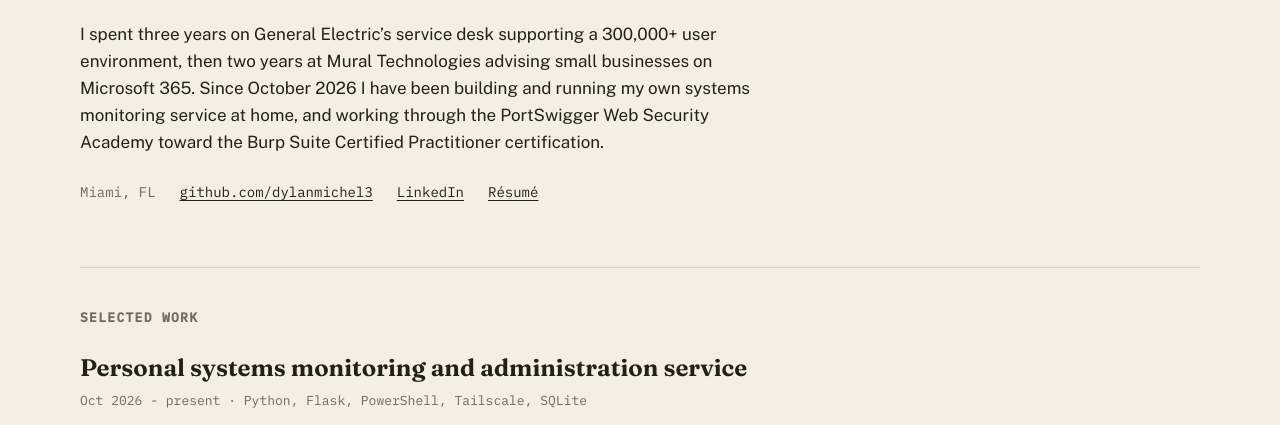
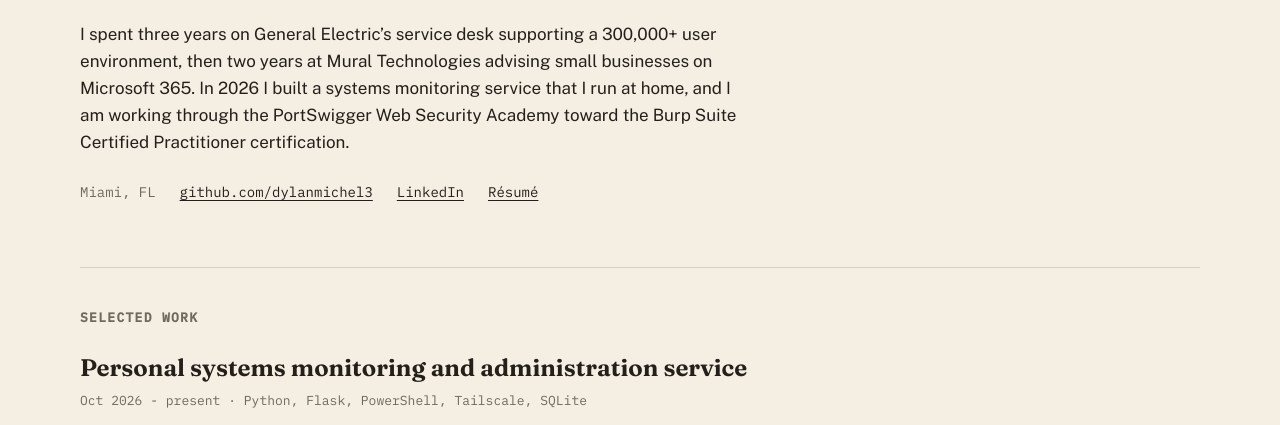
Before and after one commit to dylanmichel3/dylanmichel3.github.io, a plain HTML site: page index.html in a window 1280 px wide. Shown: the part 330-755 px from the top of the page. Drawn offline with nearby package versions, Linux system fonts and the light colour scheme.

Commit message:
Intro: generalize the timeline to 2026

```diff
--- a/index.html
+++ b/index.html
@@ -177,7 +177,7 @@
   <div class="intro" id="top">
     <h1>Dylan Michel</h1>
     <p class="role">IT professional in Miami, Florida. Microsoft 365, Windows endpoints, and the automation that keeps an eye on them.</p>
-    <p>I spent three years on General Electric&rsquo;s service desk supporting a 300,000+ user environment, then two years at Mural Technologies advising small businesses on Microsoft 365. Since October 2026 I have been building and running my own systems monitoring service at home, and working through the PortSwigger Web Security Academy toward the Burp Suite Certified Practitioner certification.</p>
+    <p>I spent three years on General Electric&rsquo;s service desk supporting a 300,000+ user environment, then two years at Mural Technologies advising small businesses on Microsoft 365. In 2026 I built a systems monitoring service that I run at home, and I am working through the PortSwigger Web Security Academy toward the Burp Suite Certified Practitioner certification.</p>
     <p class="meta-row">
       <span>Miami, FL</span>
       <a href="https://github.com/dylanmichel3">github.com/dylanmichel3</a>
```
